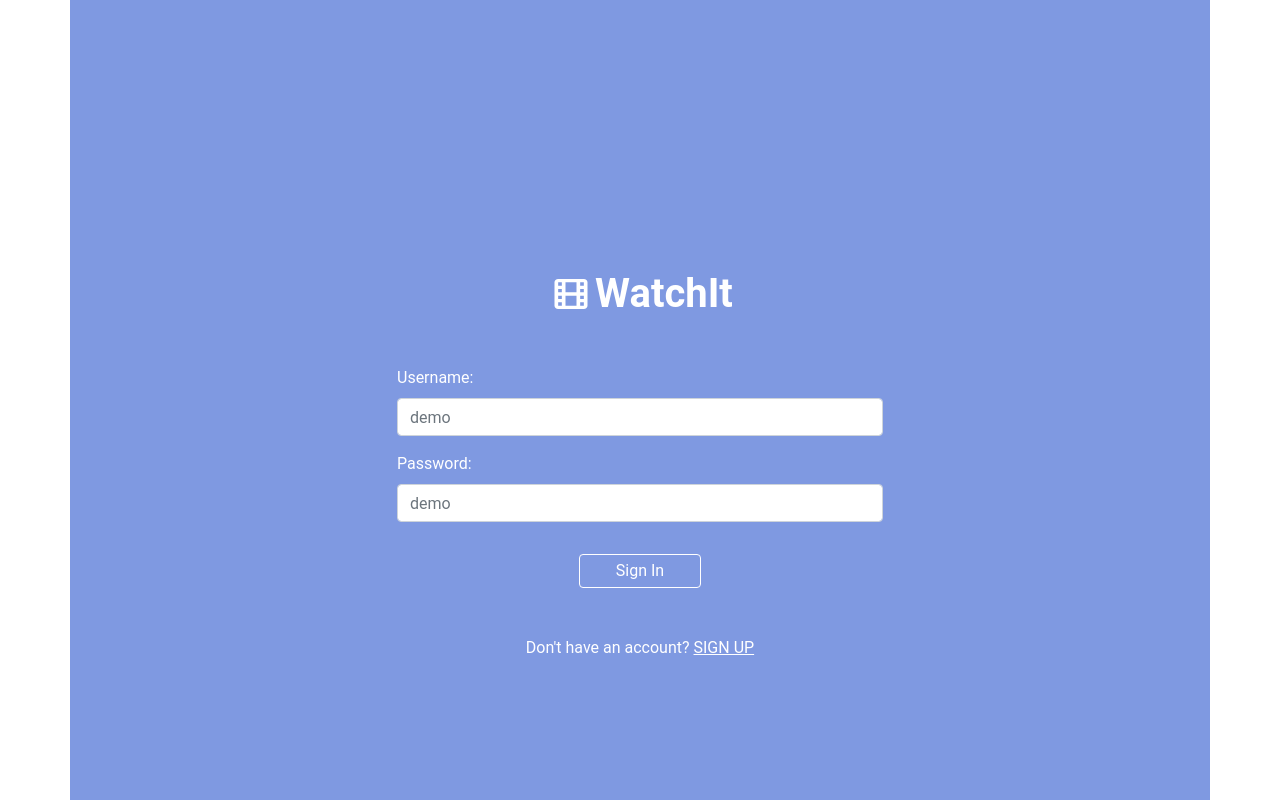
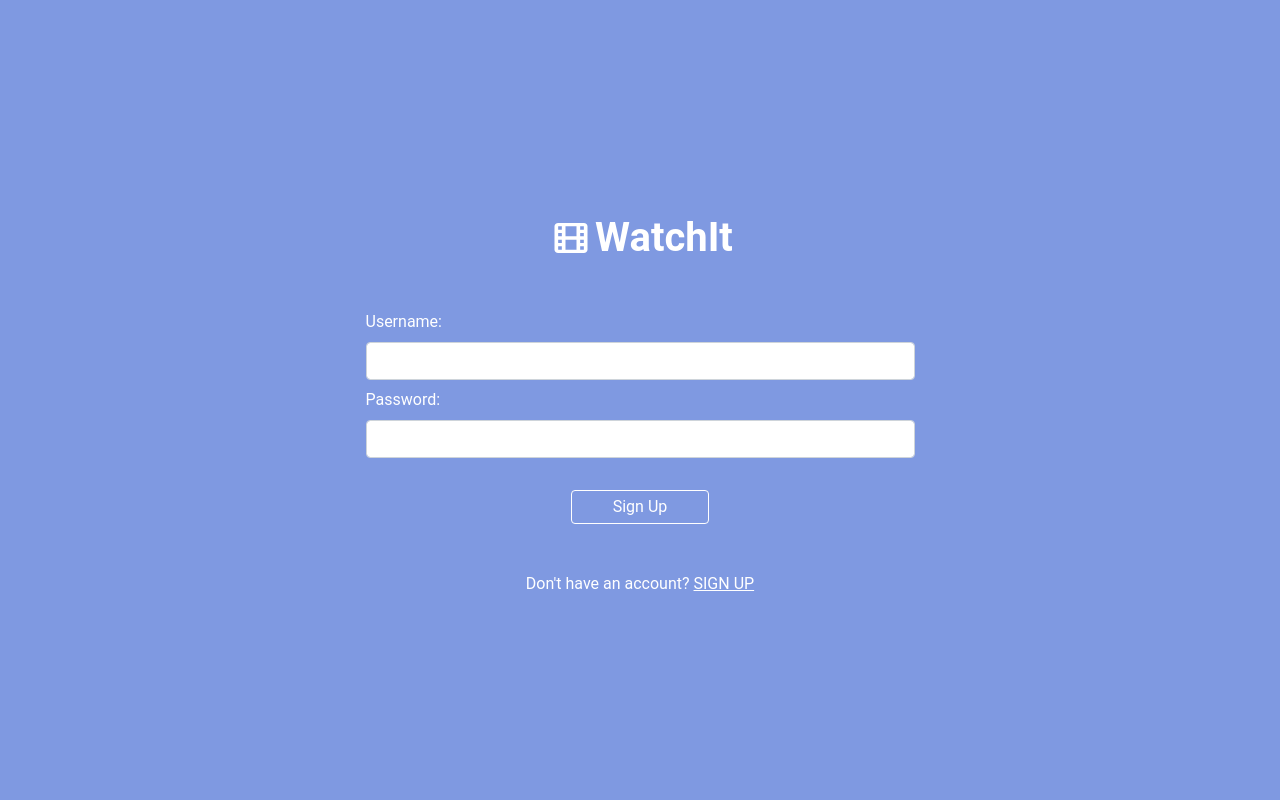
Before and after one commit to timlee712/final-project, a React (Create React App) app in the folder client/: page /login in a window 1280 px wide. Built offline with nearby package versions, Linux system fonts and the light colour scheme.

Commit message:
Fixed login and sign up #3

```diff
--- a/client/src/loginAndSignup.css
+++ b/client/src/loginAndSignup.css
@@ -16,8 +16,17 @@ form {
   width: 90%;
 }
 
+button:hover {
+  background-color: #94a8e1;
+  transition: 0.3s;
+}
+
 .user {
   height: 100vh;
+}
+
+.title {
+    margin: 35% 0;
 }
 
 .skyblue {
--- a/client/src/pages/Login.js
+++ b/client/src/pages/Login.js
@@ -2,6 +2,7 @@ import React, { useState } from 'react';
 import '../loginAndSignup.css';
 import { Link, useNavigate } from 'react-router-dom';
 import { BiFilm } from 'react-icons/bi';
+import { Container, Row, Col, Form } from 'react-bootstrap';
 
 export default function Login() {
   const [username, setUsername] = useState('');
@@ -12,38 +13,62 @@ export default function Login() {
   const handleSubmit = async (e) => {
     e.preventDefault();
     try {
-      if (username === 'demo' && password === 'demo') {
+      const response = await fetch('/api/login', {
+        method: 'POST',
+        headers: {
+          'Content-Type': 'application/json'
+        },
+        body: JSON.stringify({ username, password })
+      });
+      const data = await response.json();
+      if (response.ok) {
+        // do something with the logged-in user data, such as store it in state
+        console.log(data);
         navigate('/');
       } else {
         setMessage('Incorrect username or password');
       }
     } catch (error) {
+      console.error(error);
       setMessage('An error occurred while logging in');
     }
   };
 
+
   return (
-    <div className="container d-flex flex-column user skyblue">
-      <div className="row">
-        <div className="col-lg-6 mx-auto">
-          <h1 className="text-center mb-5 text-white">
+    <Container fluid className="d-flex flex-column user skyblue">
+      <Row>
+        <Col lg={6} className="mx-auto">
+          <h1 className="text-center mb-5 text-white title">
             <BiFilm className="mx-1 mb-1 stretch" />WatchIt
           </h1>
-          <form className="d-flex justify-content-center mx-auto flex-column" onSubmit={handleSubmit}>
-            <div className="form-group text-white">
-              <label>Username:</label>
-              <input placeholder="demo" required type="text" className="form-control" value={username} onChange={(e) => setUsername(e.target.value)} />
-            </div>
-            <div className="form-group text-white">
-              <label>Password:</label>
-              <input placeholder="demo" required type="password" className="form-control" value={password} onChange={(e) => setPassword(e.target.value)} />
-            </div>
-            <button type="submit" className="text-white border border-white rounded w-25 mx-auto mt-3 p-1 skyblue">Sign In</button>
-            {message && <p className="text-center text-danger mt-3">{message}</p>}
-          </form>
-          <p className="mt-5 text-center text-white">Don't have an account? <Link to="/signup" className="text-white link"><u>SIGN UP</u></Link></p>
-        </div>
-      </div>
-    </div>
+          <Form className="d-flex justify-content-center mx-auto flex-column" onSubmit={handleSubmit}>
+            <Form.Group className="text-white">
+              <Form.Label>Username:</Form.Label>
+              <Form.Control type="text"
+                className="mb-2"
+                value={username}
+                onChange={(e) => setUsername(e.target.value)}
+                required />
+            </Form.Group>
+            <Form.Group className="text-white">
+              <Form.Label>Password:</Form.Label>
+              <Form.Control type="password"
+                className="mb-3"
+                value={password}
+                onChange={(e) => setPassword(e.target.value)}
+                required />
+            </Form.Group>
+            <button type="submit" className="text-white border border-white rounded w-25 mx-auto mt-3 p-1 skyblue">
+              Sign Up
+            </button>
+          </Form>
+          {message && <p className="mt-5 text-center text-white">{message}</p>}
+          <p className="mt-5 text-center text-white">
+            Don't have an account? <Link to="/signup" className="text-white"><u>SIGN UP</u></Link>
+          </p>
+        </Col>
+      </Row>
+    </Container>
   );
 }
--- a/client/src/pages/MovieDescription.js
+++ b/client/src/pages/MovieDescription.js
@@ -5,6 +5,7 @@ import { useParams } from 'react-router-dom';
 import NavBar from '../components/NavBar';
 import { FaStar } from 'react-icons/fa';
 import { useNavigate } from 'react-router-dom';
+import Loading from '../components/Loading';
 
 export default function MovieDescription() {
   const { id } = useParams();
@@ -25,11 +26,22 @@ export default function MovieDescription() {
 
   const addToWatchlist = async (event) => {
     event.preventDefault();
-    navigate('/watchlist')
+    console.log('clicked');
+    const response = await fetch(`/api/watchlist/${id}`, {
+      method: 'POST',
+      headers: { 'Content-Type': 'application/json' },
+      body: JSON.stringify({ movie }),
+    });
+    if (!response.ok) {
+      throw new Error(response.statusText);
+    }
+    const data = await response.json();
+    console.log(data);
+    navigate('/watchlist');
   };
 
   if (!movie) {
-    return <div>Loading...</div>;
+    return <Loading />;
   }
 
   return (
--- a/client/src/pages/Signup.js
+++ b/client/src/pages/Signup.js
@@ -2,6 +2,7 @@ import React, { useState } from 'react';
 import '../loginAndSignup.css';
 import { Link, useNavigate } from 'react-router-dom';
 import { BiFilm } from 'react-icons/bi';
+import { Container, Row, Col, Form } from 'react-bootstrap';
 
 async function createUser(username, password) {
   const response = await fetch('/api/users', {
@@ -48,47 +49,47 @@ export default function Signup() {
   };
 
   return (
-    <div className="container d-flex flex-column user skyblue">
-      <div className="row">
-        <div className="col-lg-6 mx-auto">
-          <h1 className="text-center mb-5 text-white">
+    <Container fluid className="d-flex flex-column user skyblue">
+      <Row>
+        <Col lg={6} className="mx-auto">
+          <h1 className="text-center mb-5 text-white title">
             <BiFilm className="mx-1 mb-1 stretch" />WatchIt
           </h1>
-          <form className="d-flex justify-content-center mx-auto flex-column" onSubmit={handleSubmit}>
-            <div className="form-group text-white">
-              <label>Username:</label>
-              <input type="text"
-                     className="form-control"
+          <Form className="d-flex justify-content-center mx-auto flex-column" onSubmit={handleSubmit}>
+            <Form.Group className="text-white">
+              <Form.Label>Username:</Form.Label>
+              <Form.Control type="text"
+                className="mb-2"
                 value={username}
                 onChange={(e) => setUsername(e.target.value)}
                 required />
-            </div>
-            <div className="form-group text-white">
-              <label>Password:</label>
-              <input type="password"
-                     className="form-control"
+            </Form.Group>
+            <Form.Group className="text-white">
+              <Form.Label>Password:</Form.Label>
+              <Form.Control type="password"
+                className="mb-2"
                 value={password}
                 onChange={(e) => setPassword(e.target.value)}
                 required />
-            </div>
-            <div className="form-group text-white">
-              <label>Confirm Password:</label>
-              <input type="password"
-                     className="form-control"
-                     value={confirmPassword}
+            </Form.Group>
+            <Form.Group className="text-white">
+              <Form.Label>Confirm Password:</Form.Label>
+              <Form.Control type="password"
+                className="mb-3"
+                value={password}
                 onChange={(e) => setConfirmPassword(e.target.value)}
                 required />
-            </div>
+            </Form.Group>
             <button type="submit" className="text-white border border-white rounded w-25 mx-auto mt-3 p-1 skyblue">
               Sign Up
             </button>
-          </form>
+          </Form>
           {message && <p className="mt-5 text-center text-white">{message}</p>}
           <p className="mt-5 text-center text-white">
             Already have an account? <Link to="/login" className="text-white"><u>SIGN IN</u></Link>
           </p>
-        </div>
-      </div>
-    </div>
+        </Col>
+      </Row>
+    </Container>
   );
 }
--- a/client/src/pages/Watchlist.js
+++ b/client/src/pages/Watchlist.js
@@ -1,5 +1,5 @@
 import React, { useState, useEffect } from 'react';
-import { Container, Row, Col } from 'react-bootstrap';
+import { Container, Row, Col, Card } from 'react-bootstrap';
 import '../Watchlist.css';
 import { Link } from 'react-router-dom';
 import NavBar from '../components/NavBar';
@@ -29,6 +29,14 @@ export default function Watchlist() {
             <Col>
               <h2 className="header my-4">Watchlist</h2>
               {watchlist.length === 0 && <p>No movies in watchlist</p>}
+              {watchlist.map((movie) => (
+                <Card key={movie.watchlistId} className="movie-card my-3">
+                  <Card.Img variant="top" src={movie.image} />
+                  <Card.Body>
+                    <Card.Title>{movie.fullTitle}</Card.Title>
+                  </Card.Body>
+                </Card>
+              ))}
             </Col>
             <Col className="d-flex justify-content-end">
               <Link to={`/create-watchlist`}>
```
Also changed, not shown: 2 other files (tests, documents, lock files or other folders). Lines whose indentation alone changed are shown as unchanged.
